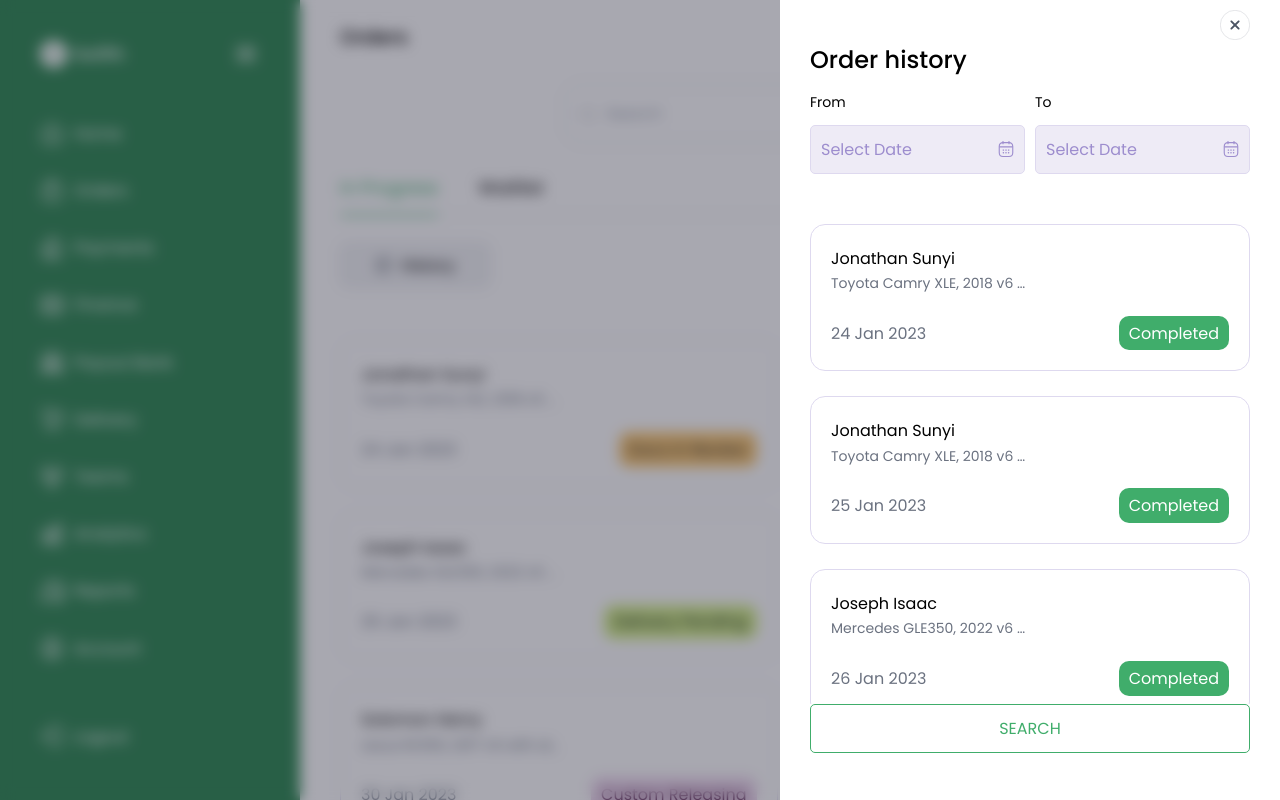
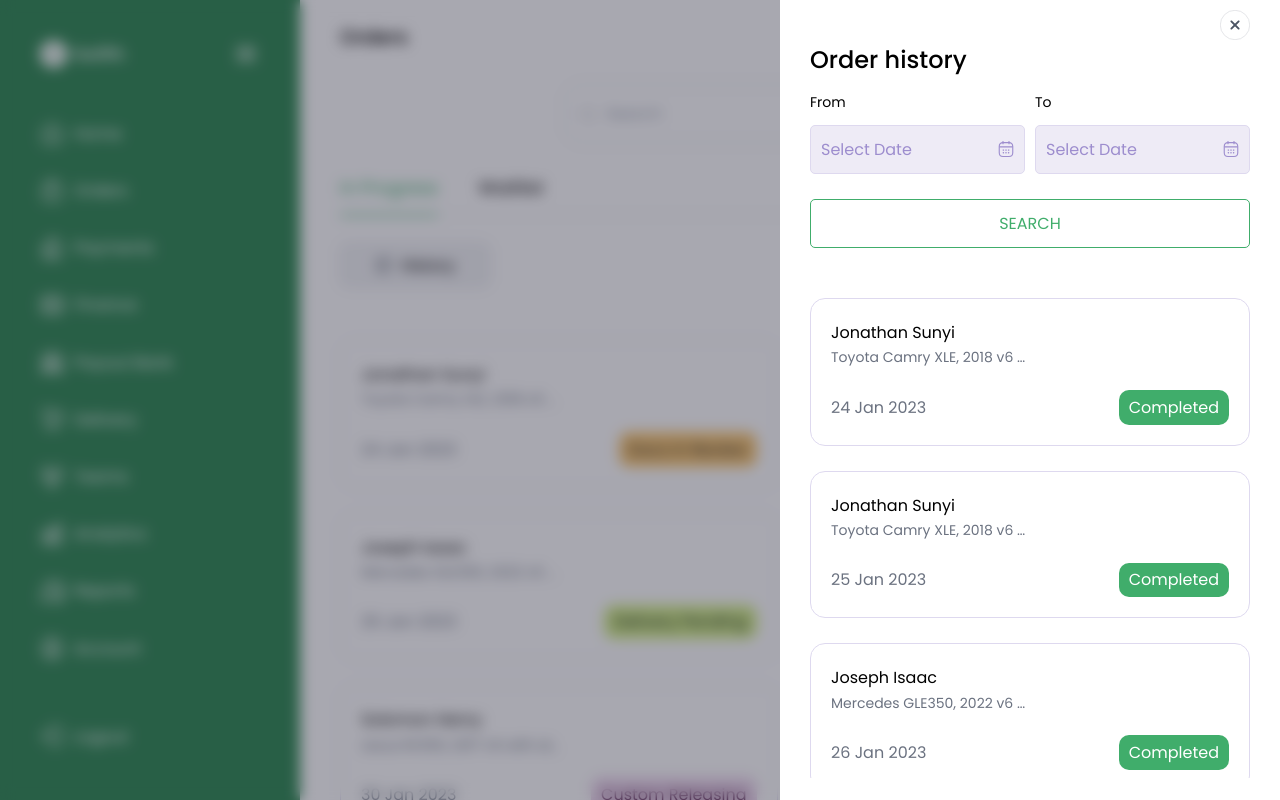
Before and after one commit to projects-for-clients/swifth, a React (Vite) app: page /dashboard/orders in a window 1280 px wide. Both pictures are taken after a click on the element "History". Built offline with nearby package versions, Linux system fonts and the light colour scheme.

Commit message:
working on filter dates

```diff
--- a/src/container/dashboard/orders.tsx
+++ b/src/container/dashboard/orders.tsx
@@ -54,9 +54,14 @@ function orders() {
 
   const [currentPath, setCurrentPath] = useState<SwitchPath>('inProgress');
   const [search, setSearch] = useState('');
+  const [searchDates, setSearchDates] = useState<Record<string, Date | null>>({
+    from: null,
+    to: null,
+  })
 
   const [inProgressData, setInProgressData] = useState<InProgress[]>([]);
   const [waitlistData, setWaitlistData] = useState<Waitlist[]>(WAITLIST);
+
 
   const pathToSwitch: Record<SwitchPath, JSX.Element> = {
     inProgress: <InProgressView inProgressData={inProgressData} />,
@@ -204,6 +209,7 @@ function orders() {
                     placeholder="Select Date"
                     className={`rounded-lg py-4 px-4 outline-none text-[1.6rem] w-full bg-color-purple-light-1 placeholder:text-color-purple-light border border-color-purple-light-2 `}
                     name="toDate"
+
                     onFocus={(e) => {
                       e.target.type = 'date';
                       e.target.min = new Date().toISOString().split('T')[0];
@@ -218,6 +224,11 @@ function orders() {
                 </div>
               </div>
             </div>
+            <button className="flex w-full mt-10">
+              <span className="text-color-primary border border-color-primary rounded-lg w-full py-4 uppercase font-Satoshi-Medium">
+                Search
+              </span>
+            </button>
 
             <div
               className="grid mt-[5rem] gap-10 max-h-[60vh] overflow-y-scroll"
@@ -258,12 +269,6 @@ function orders() {
                 );
               })}
             </div>
-
-            <button className="flex w-full h-full items-start ">
-              <span className="text-color-primary border border-color-primary rounded-lg w-full py-4 uppercase font-Satoshi-Medium">
-                Search
-              </span>
-            </button>
           </section>
         </div>
       </dialog>
```
